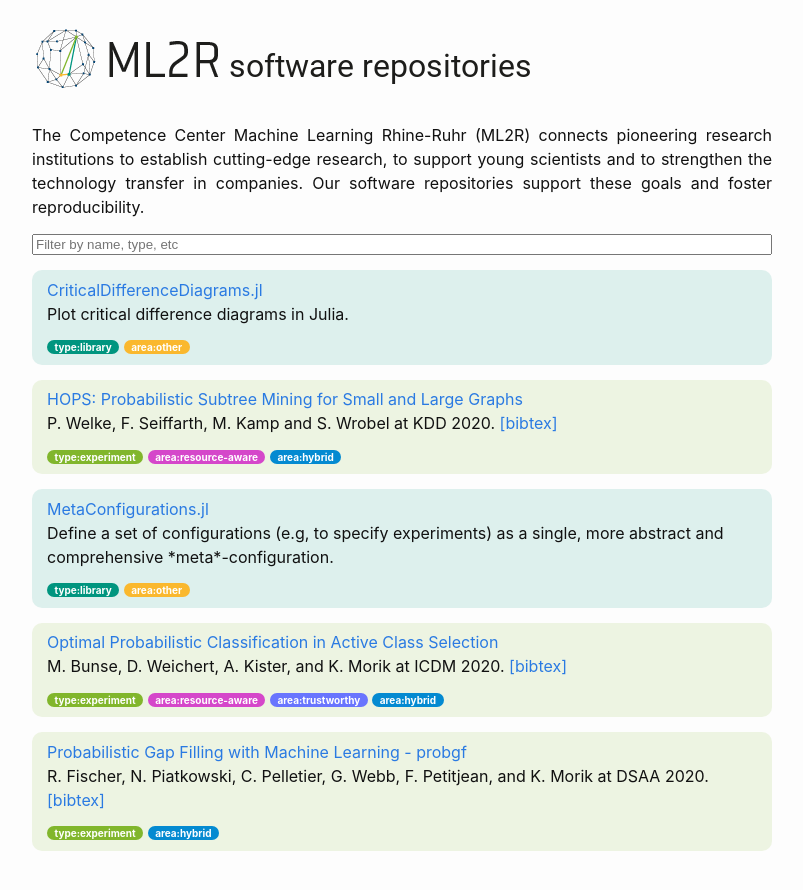
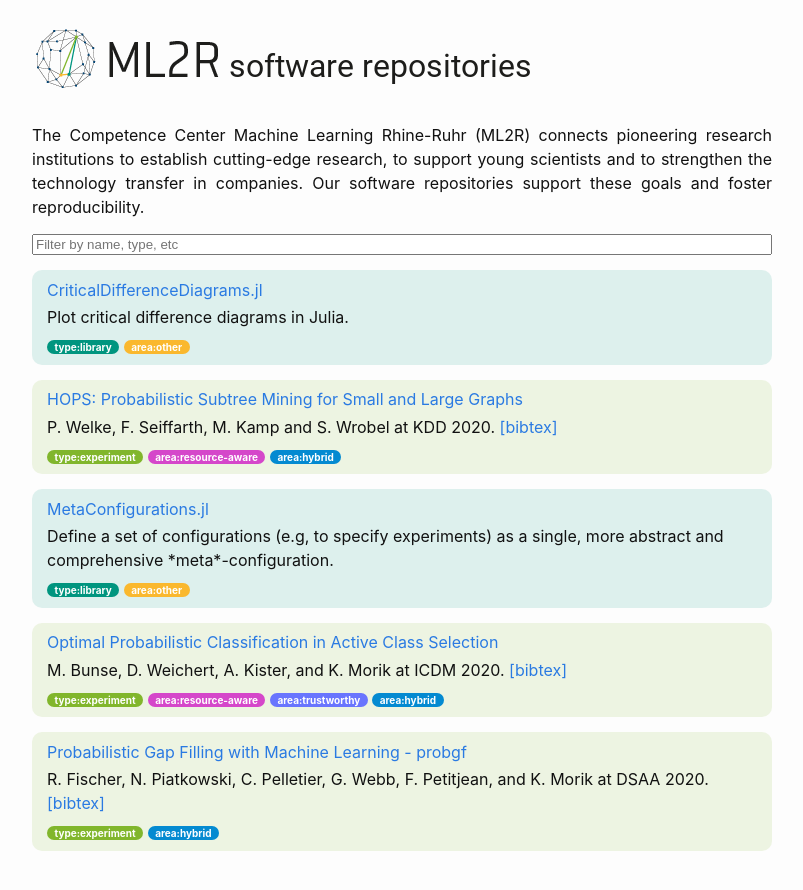
Before and after one commit to ML2R-center/ML2R-center.github.io, a Jekyll site: the page built from index.md, in a window 1280 px wide. Shown: the top 890 px of the page, without its empty margins (238-1041 px from the left). Built offline with Jekyll 4.4.1, drawn with Linux system fonts in a browser that asks for light colours; our own code applies the rules of GitHub Pages for plain Markdown files.

Commit message:
A small improvement of the vertical spacing in the boxes

```diff
--- a/assets/main.scss
+++ b/assets/main.scss
@@ -26,13 +26,10 @@ ul.list {
       background-color: #81b62c20;
     }
 
-    > p {
-      margin-bottom: 0px;
+    > p.description {
+      margin-top: $spacing-unit / 8;
+      margin-bottom: $spacing-unit / 8;
       text-align: initial;
-    }
-
-    > .badges {
-      margin-top: $spacing-unit / 4;
     }
   }
 }
```
